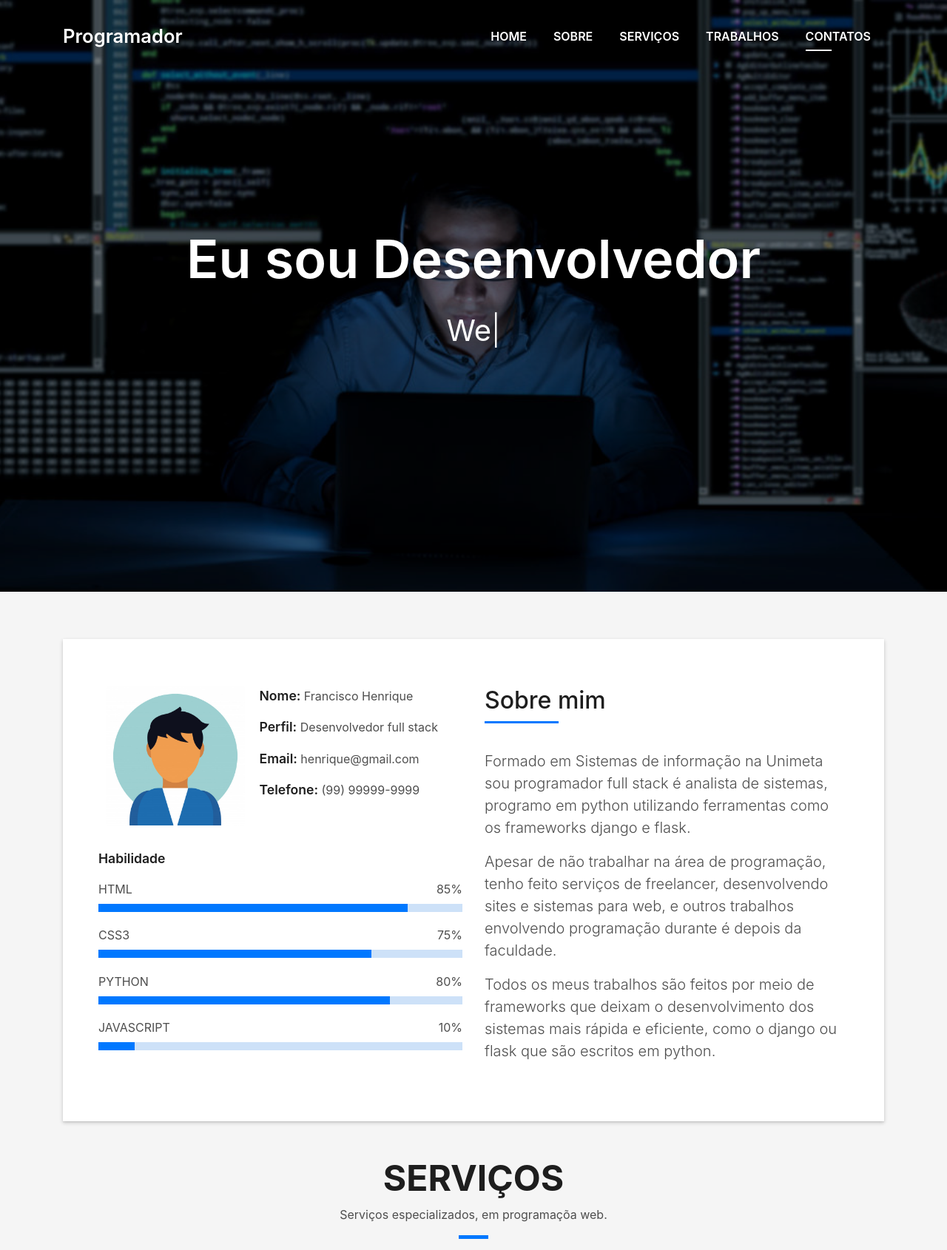
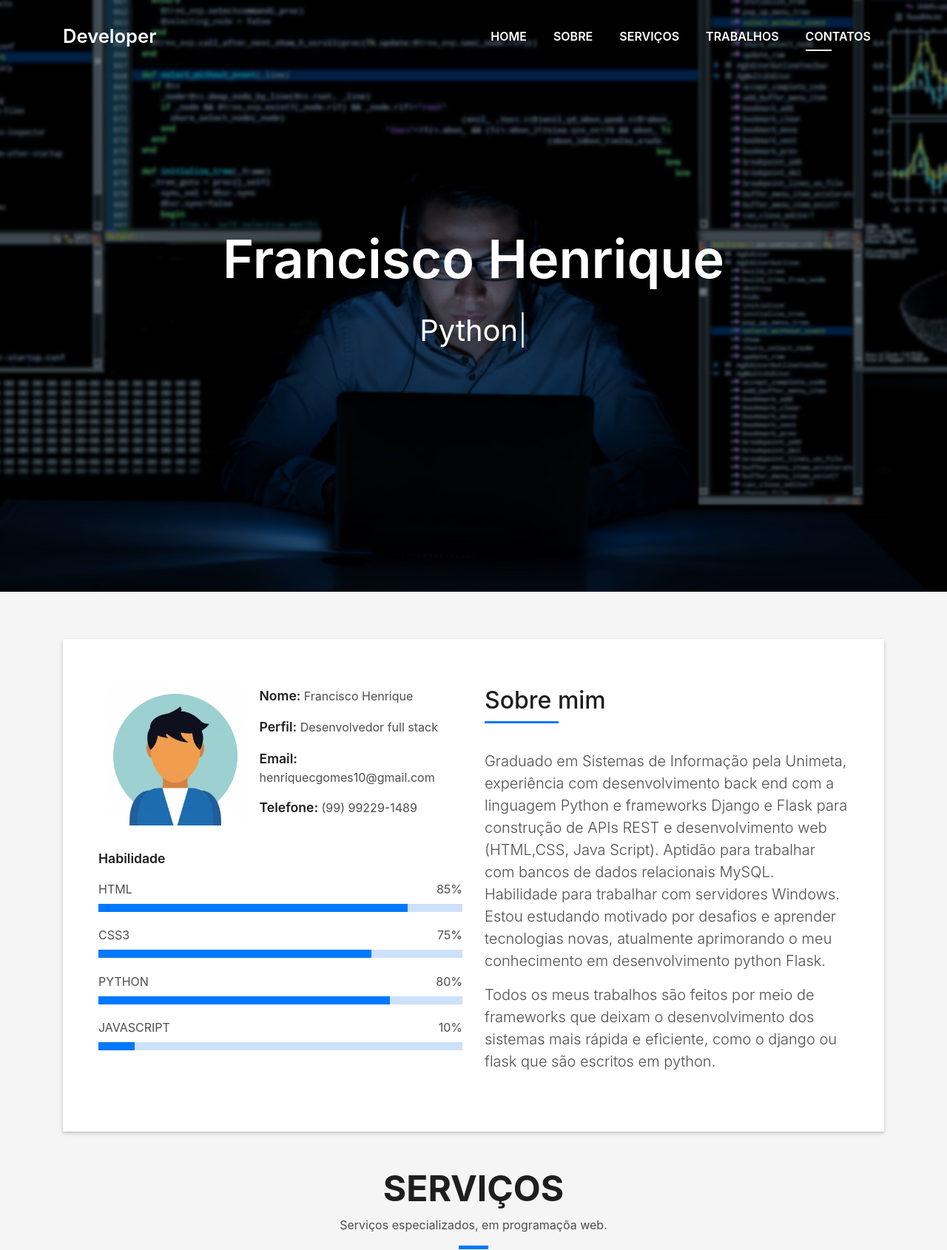
Before and after one commit to FranciscoGomes20/MeuSite, a Django app: page / in a window 1280 px wide. Shown: the top 1690 px of the page at 74% size. Run offline with Django 3.2, Linux system fonts and the light colour scheme; some libraries are stand-ins or nearby versions; some web fonts are replaced.

Commit message:
Pequenas alterações no front-end

```diff
--- a/templates/index.html
+++ b/templates/index.html
@@ -38,7 +38,7 @@
 <!--/ Nav Star /-->
 <nav class="navbar navbar-b navbar-trans navbar-expand-md fixed-top" id="mainNav">
     <div class="container">
-      <a class="navbar-brand js-scroll" href="#page-top">Programador</a>
+        <a class="navbar-brand js-scroll" href="#page-top">Developer</a>
         <button class="navbar-toggler collapsed" type="button" data-toggle="collapse" data-target="#navbarDefault"
                 aria-controls="navbarDefault" aria-expanded="false" aria-label="Toggle navigation">
         </button>
@@ -72,8 +72,9 @@
         <div class="table-cell">
             <div class="container">
                 <!--<p class="display-6 color-d">Hello, world!</p>-->
-          <h1 class="intro-title mb-4">Eu sou Desenvolvedor</h1>
-          <p class="intro-subtitle"><span class="text-slider-items">Programador,Desenvolvedor Web,Web Designer,Desenvolvedor Frontend,Desenvolvedor backend</span><strong class="text-slider"></strong></p>
+                <h1 class="intro-title mb-4">Francisco Henrique</h1>
+                <p class="intro-subtitle"><span class="text-slider-items">Desenvolvedor Web,Desenvolvedor backend, Python, Django, Flask</span><strong
+                        class="text-slider"></strong></p>
                 <!-- <p class="pt-3"><a class="btn btn-primary btn js-scroll px-4" href="#about" role="button">Learn More</a></p> -->
             </div>
         </div>
@@ -91,15 +92,17 @@
                             <div class="row">
                                 <div class="col-sm-6 col-md-5">
                                     <div class="about-img">
-                      <img src="{% static 'Site/img/perfil.jpg' %}" class="img-fluid rounded b-shadow-a" alt="">
+                                        <img src="{% static 'Site/img/perfil.jpg' %}"
+                                             class="img-fluid rounded b-shadow-a" alt="">
                                     </div>
                                 </div>
                                 <div class="col-sm-6 col-md-7">
                                     <div class="about-info">
                                         <p><span class="title-s">Nome: </span> <span>Francisco Henrique</span></p>
-                      <p><span class="title-s">Perfil: </span> <span>Desenvolvedor full stack</span></p>
-                      <p><span class="title-s">Email: </span> <span>henrique@gmail.com</span></p>
-                      <p><span class="title-s">Telefone: </span> <span>(99) 99999-9999</span></p>
+                                        <p><span class="title-s">Perfil: </span> <span>Desenvolvedor full stack</span>
+                                        </p>
+                                        <p><span class="title-s">Email: </span> <span>henriquecgomes10@gmail.com</span></p>
+                                        <p><span class="title-s">Telefone: </span> <span>(99) 99229-1489</span></p>
                                     </div>
                                 </div>
                             </div>
@@ -107,22 +110,26 @@
                                 <p class="title-s">Habilidade</p>
                                 <span>HTML</span> <span class="pull-right">85%</span>
                                 <div class="progress">
-                    <div class="progress-bar" role="progressbar" style="width: 85%;" aria-valuenow="85" aria-valuemin="0"
+                                    <div class="progress-bar" role="progressbar" style="width: 85%;" aria-valuenow="85"
+                                         aria-valuemin="0"
                                          aria-valuemax="100"></div>
                                 </div>
                                 <span>CSS3</span> <span class="pull-right">75%</span>
                                 <div class="progress">
-                    <div class="progress-bar" role="progressbar" style="width: 75%" aria-valuenow="75" aria-valuemin="0"
+                                    <div class="progress-bar" role="progressbar" style="width: 75%" aria-valuenow="75"
+                                         aria-valuemin="0"
                                          aria-valuemax="100"></div>
                                 </div>
                                 <span>PYTHON</span> <span class="pull-right">80%</span>
                                 <div class="progress">
-                    <div class="progress-bar" role="progressbar" style="width: 80%" aria-valuenow="50" aria-valuemin="0"
+                                    <div class="progress-bar" role="progressbar" style="width: 80%" aria-valuenow="50"
+                                         aria-valuemin="0"
                                          aria-valuemax="100"></div>
                                 </div>
                                 <span>JAVASCRIPT</span> <span class="pull-right">10%</span>
                                 <div class="progress">
-                    <div class="progress-bar" role="progressbar" style="width: 10%" aria-valuenow="90" aria-valuemin="0"
+                                    <div class="progress-bar" role="progressbar" style="width: 10%" aria-valuenow="90"
+                                         aria-valuemin="0"
                                          aria-valuemax="100"></div>
                                 </div>
                             </div>
@@ -135,15 +142,16 @@
                                     </h5>
                                 </div>
                                 <p class="lead">
-                    Formado em Sistemas de informação na Unimeta sou programador full stack é analista de sistemas,
-                    programo em python utilizando ferramentas como os frameworks django e flask.
+                                    Graduado em Sistemas de Informação pela Unimeta, experiência com desenvolvimento
+                                    back end com a linguagem Python e frameworks Django e Flask para construção de APIs
+                                    REST e desenvolvimento web (HTML,CSS, Java Script). Aptidão para trabalhar com
+                                    bancos de dados relacionais MySQL. Habilidade para trabalhar com servidores Windows.
+                                    Estou estudando motivado por desafios e aprender tecnologias novas, atualmente
+                                    aprimorando o meu conhecimento em desenvolvimento python Flask.
                                 </p>
                                 <p class="lead">
-                    Apesar de não trabalhar na área de programação, tenho feito serviços de freelancer, desenvolvendo
-                    sites e sistemas para web, e outros trabalhos envolvendo programação durante é depois da faculdade.
-                  </p>
-                  <p class="lead">
-                    Todos os meus trabalhos são feitos por meio de frameworks que deixam o desenvolvimento dos sistemas
+                                    Todos os meus trabalhos são feitos por meio de frameworks que deixam o
+                                    desenvolvimento dos sistemas
                                     mais rápida e eficiente, como o django ou flask que são escritos em python.
                                 </p>
                             </div>
@@ -180,7 +188,8 @@
                     <div class="service-content">
                         <h2 class="s-title">Web Design</h2>
                         <p class="s-description text-center">
-                Para a criação de sites mais rápida, eficiente e de forma dinâmica utilizo Bootstrap um framework web
+                            Para a criação de sites mais rápida, eficiente e de forma dinâmica
+                            utilizando Bootstrap um framework web
                             para desenvolvimento front-end.
                             Trabalho a mais de um ano com essa ferramenta.
                         </p>
@@ -195,8 +204,8 @@
                     <div class="service-content">
                         <h2 class="s-title">Desenvolvimento Web</h2>
                         <p class="s-description text-center">
-                Programo utilizando o framework django escrito em python, desenvolvimento rápido para web que utiliza o
-                padrão model-template-view.
+                            Desnevolvo utilizando os frameworks Django ou Flask escrito em python, desenvolvimento
+                            rápido para web que utiliza o padrão model-template-view.
                             Tenho muita experiancia com o Django.
                         </p>
                     </div>
@@ -210,7 +219,8 @@
                     <div class="service-content">
                         <h2 class="s-title">Design Responsivo</h2>
                         <p class="s-description text-center">
-                Graças a esses frameworks todos os meus sistemas e sites são responsivos, é podem ser abertos em qualquer
+                            Graças a esses frameworks todos os meus sistemas e sites são responsivos, é podem ser
+                            abertos em qualquer
                             tela como em smartphones ou tablets.
                             Meus sitemas são todos responsivos.
                         </p>
@@ -303,7 +313,8 @@
                                 <div class="col-sm-8">
                                     <h2 class="w-title">ControlBox - Controle de estoque</h2>
                                     <div class="w-more">
-                      <span class="w-ctegory">Web Design</span> / <span class="w-date">18 Sep. 2018</span>
+                                        <span class="w-ctegory">Web Design</span> / <span
+                                            class="w-date">18 Sep. 2018</span>
                                     </div>
                                 </div>
                                 <div class="col-sm-4">
@@ -328,7 +339,8 @@
                                 <div class="col-sm-8">
                                     <h2 class="w-title">Blog de noticia Simples</h2>
                                     <div class="w-more">
-                      <span class="w-ctegory">Web Design</span> / <span class="w-date">18 Sep. 2018</span>
+                                        <span class="w-ctegory">Web Design</span> / <span
+                                            class="w-date">18 Sep. 2018</span>
                                     </div>
                                 </div>
                                 <div class="col-sm-4">
@@ -352,7 +364,8 @@
                                 <div class="col-sm-8">
                                     <h2 class="w-title">Mavrito Lana Dere</h2>
                                     <div class="w-more">
-                      <span class="w-ctegory">Web Design</span> / <span class="w-date">18 Sep. 2018</span>
+                                        <span class="w-ctegory">Web Design</span> / <span
+                                            class="w-date">18 Sep. 2018</span>
                                     </div>
                                 </div>
                                 <div class="col-sm-4">
@@ -372,7 +385,8 @@
 <!--/ Section Portfolio End /-->
 
 <!--/ Section Contact-Footer Star /-->
-  <section class="paralax-mf footer-paralax bg-image sect-mt4 route" style="background-image: url({% static 'Site/img/overlay-bg.jpg' %})">
+<section class="paralax-mf footer-paralax bg-image sect-mt4 route"
+         style="background-image: url({% static 'Site/img/overlay-bg.jpg' %})">
     <div class="overlay-mf"></div>
     <div class="container">
         <div class="row">
@@ -417,7 +431,9 @@
                                             </div>
                                         </div>
                                         <div class="col-md-12">
-                              <button type="submit" class="button button-a button-big button-rouded">Enviar mensagem</button>
+                                            <button type="submit" class="button button-a button-big button-rouded">
+                                                Enviar mensagem
+                                            </button>
                                         </div>
                                     </div>
                                 </form>
@@ -431,22 +447,28 @@
                                 </div>
                                 <div class="more-info">
                                     <p class="lead">
-                      Entre em contato caso queira conhecer mais do meu trabalho, e outras serviços, você podera entrar
-                      em contato pelo Email ou telefone logo a baixo, envie uma mensagem para que eu possa responder
+                                        Entre em contato caso queira conhecer mais do meu trabalho, e outras serviços,
+                                        você podera entrar
+                                        em contato pelo Email ou telefone logo a baixo, envie uma mensagem para que eu
+                                        possa responder
                                         assim que possível.
                                     </p>
                                     <ul class="list-ico">
                                         <li><span class="ion-ios-location"></span> Rio Branco, Acre</li>
-                      <li><span class="ion-ios-telephone"></span> (99) 99999-9999</li>
-                      <li><span class="ion-email"></span> henrique@gmail.com</li>
+                                        <li><span class="ion-ios-telephone"></span> (68) 99229-1489</li>
+                                        <li><span class="ion-email"></span> henriquecgomes10@gmail.com</li>
                                     </ul>
                                 </div>
                                 <div class="socials">
                                     <ul>
-                      <li><a href="#"><span class="ico-circle"><i class="ion-social-facebook"></i></span></a></li>
-                      <li><a href="#"><span class="ico-circle"><i class="ion-social-instagram"></i></span></a></li>
-                      <li><a href="#"><span class="ico-circle"><i class="ion-social-twitter"></i></span></a></li>
-                      <li><a href="#"><span class="ico-circle"><i class="ion-social-pinterest"></i></span></a></li>
+                                        <li><a href="#"><span class="ico-circle"><i
+                                                class="ion-social-facebook"></i></span></a></li>
+                                        <li><a href="#"><span class="ico-circle"><i
+                                                class="ion-social-instagram"></i></span></a></li>
+                                        <li><a href="#"><span class="ico-circle"><i
+                                                class="ion-social-twitter"></i></span></a></li>
+                                        <li><a href="#"><span class="ico-circle"><i
+                                                class="ion-social-pinterest"></i></span></a></li>
                                     </ul>
                                 </div>
                             </div>
```
Lines whose indentation alone changed are shown as unchanged.
